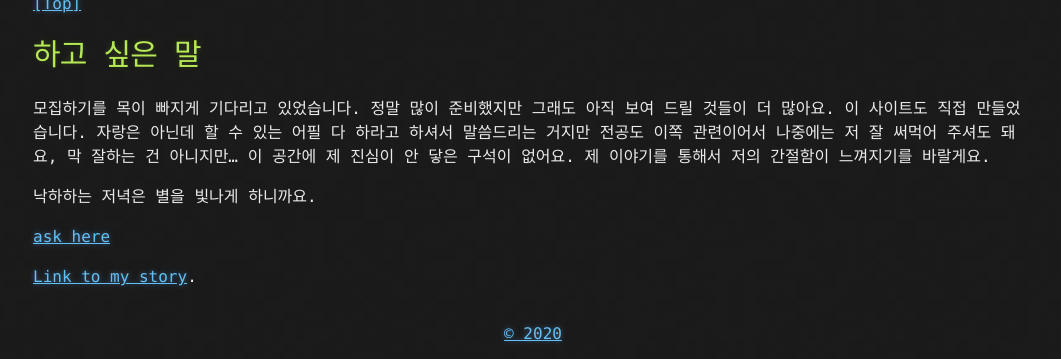
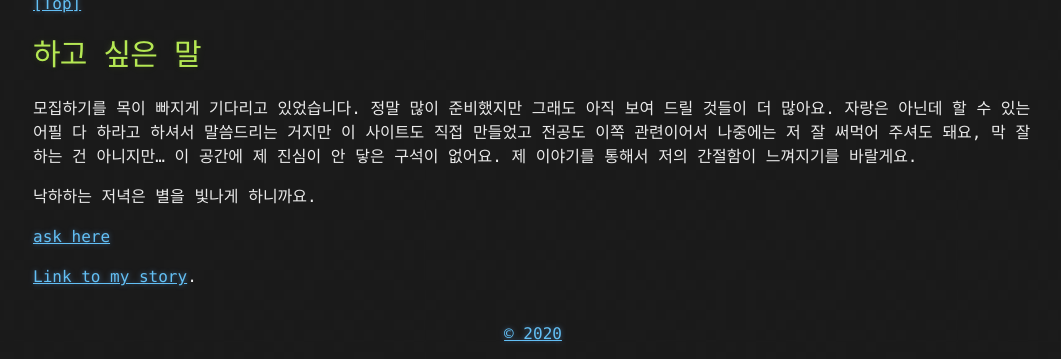
Before and after one commit to imrealz/imrealz.github.com, a Jekyll site: the page built from _posts/1988-12-25-우리는별이되고.md, in a window 1280 px wide and 900 px high, scrolled down 4438 px, cut to the strip 541-900 px from the top of the window. Shown: the whole strip, without its empty margins (107-1168 px from the left). Built offline with Jekyll 4.4.1, drawn with Linux system fonts in a browser that asks for light colours.

Commit message:
Update 1988-12-25-우리는별이되고.md

```diff
--- a/_posts/1988-12-25-우리는별이되고.md
+++ b/_posts/1988-12-25-우리는별이되고.md
@@ -103,7 +103,7 @@ published: true
 # <a name="마지막"></a>하고 싶은 말
 
 모집하기를 목이 빠지게 기다리고 있었습니다. 정말 많이 준비했지만 그래도 아직 보여 드릴 것들이 더 많아요.
-이 사이트도 직접 만들었습니다. 자랑은 아닌데 할 수 있는 어필 다 하라고 하셔서 말씀드리는 거지만 전공도 이쪽 관련이어서 나중에는 저 잘 써먹어 주셔도 돼요, 막 잘하는 건 아니지만... 이 공간에 제 진심이 안 닿은 구석이 없어요.
+자랑은 아닌데 할 수 있는 어필 다 하라고 하셔서 말씀드리는 거지만 이 사이트도 직접 만들었고 전공도 이쪽 관련이어서 나중에는 저 잘 써먹어 주셔도 돼요, 막 잘하는 건 아니지만... 이 공간에 제 진심이 안 닿은 구석이 없어요.
 제 이야기를 통해서 저의 간절함이 느껴지기를 바랄게요.
 
 
```
